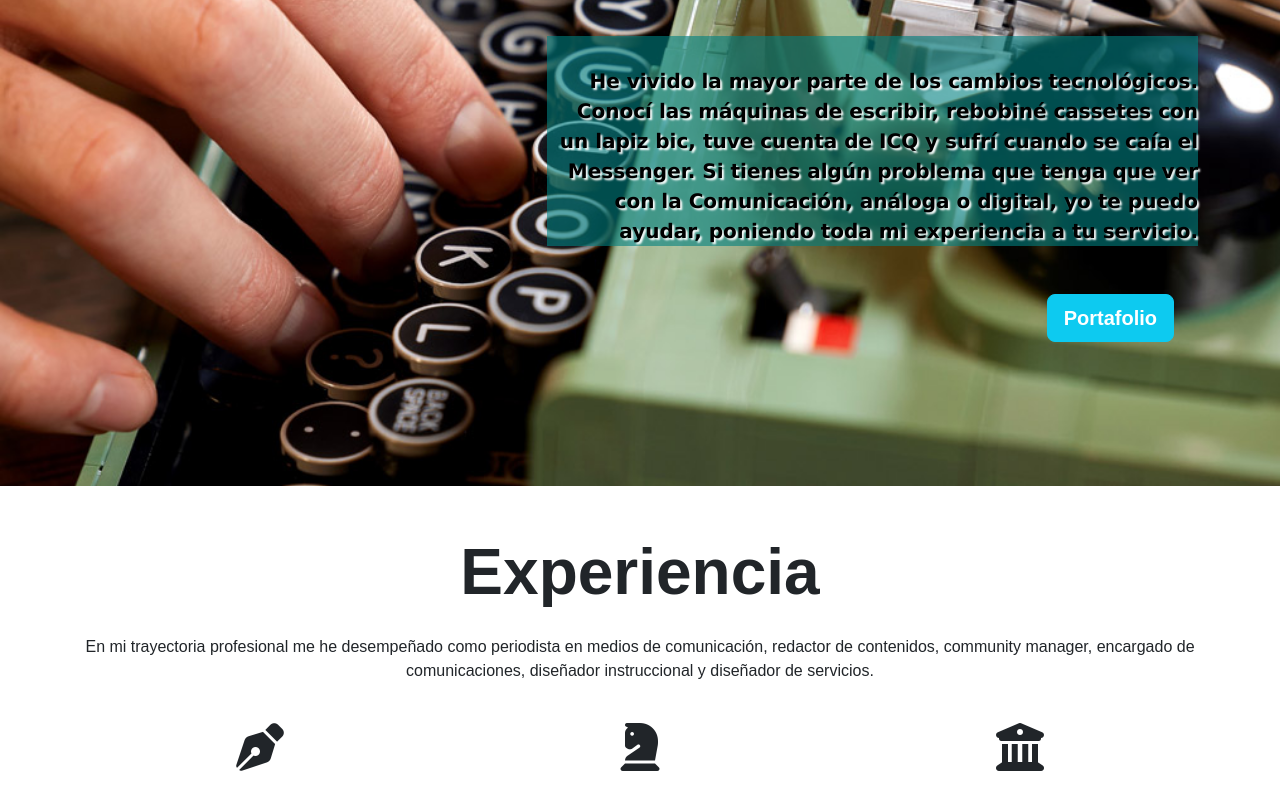
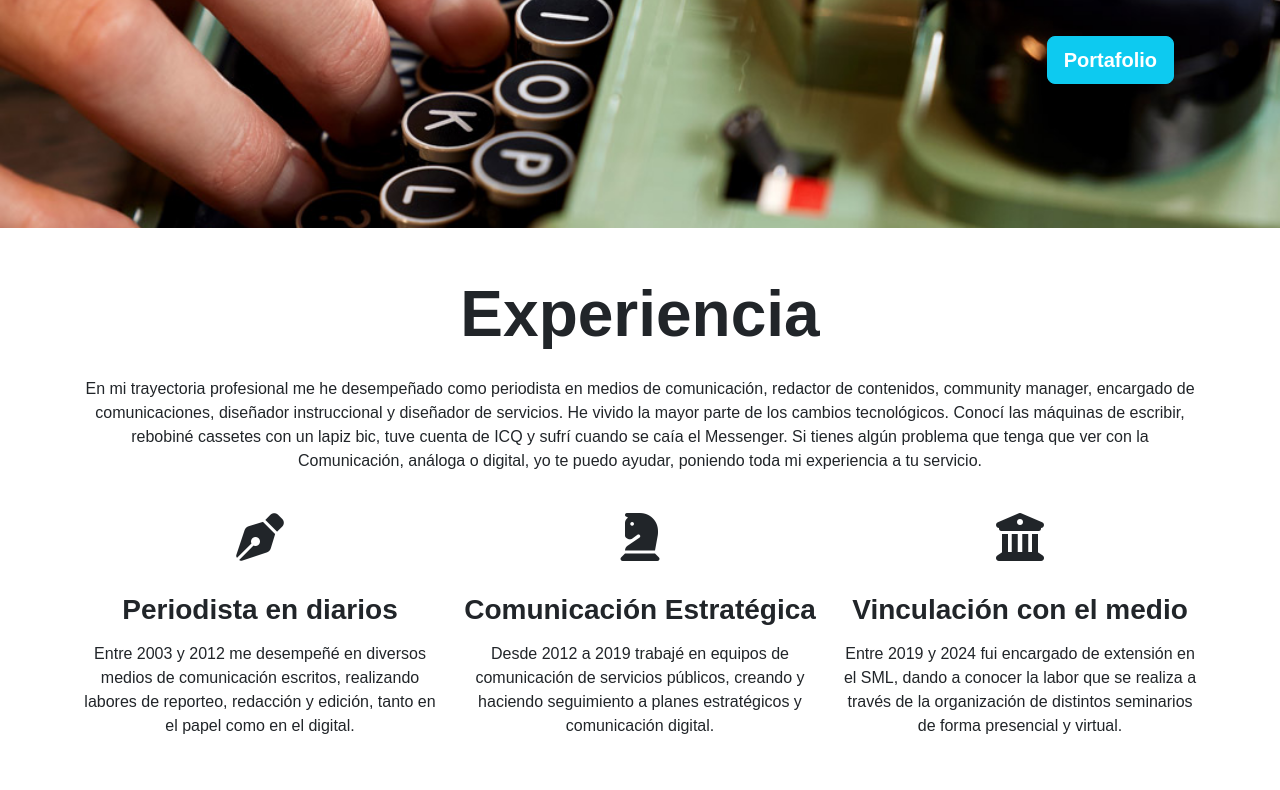
Before and after one commit to mraguilerag/greyw01f.github.io, a plain HTML site: page index.html in a window 1280 px wide. Shown: the part 444-1234 px from the top of the page. Drawn offline with nearby package versions, Linux system fonts and the light colour scheme.

Commit message:
cambios en textos y header

```diff
--- a/assets/css/estilos.css
+++ b/assets/css/estilos.css
@@ -29,9 +29,10 @@ h1 {
   color:black;
   text-shadow: 2px 2px 2px white;
   font-weight: bold;
-  font-family: Verdana, Geneva, Tahoma, sans-serif;
+  font-family: Verdana, Tahoma, sans-serif;
   font-size: 15pt;
   background: rgba(0, 128, 128, .6)
+
 
 }
 /* Mis trabajos */
--- a/index.html
+++ b/index.html
@@ -3,7 +3,7 @@
 <head>
     <meta charset="UTF-8">
     <meta name="viewport" content="width=device-width, initial-scale=1.0">
-    <title>Ramiro García CV</title>
+    <title>CV Periodista Ramiro García</title>
     <link href="https://cdn.jsdelivr.net/npm/bootstrap@5.3.3/dist/css/bootstrap.min.css" rel="stylesheet" integrity="sha384-QWTKZyjpPEjISv5WaRU9OFeRpok6YctnYmDr5pNlyT2bRjXh0JMhjY6hW+ALEwIH" crossorigin="anonymous">
     <script src="https://kit.fontawesome.com/1289f57507.js" crossorigin="anonymous"></script>
     <link rel="stylesheet" href="./assets/css/estilos.css">
@@ -44,9 +44,9 @@
                 <h1 class="display-1 fw-bold my-5">
                     Periodista que <br> soluciona problemas
                 </h1>
-                <p id="describe" class="my-5">
+                <!-- <p id="describe" class="my-5">
                     <br>He vivido la mayor parte de los cambios tecnológicos. <br>Conocí las máquinas de escribir, rebobiné cassetes con un lapiz bic, tuve cuenta de ICQ y sufrí cuando se caía el Messenger. Si tienes algún problema que tenga que ver con la Comunicación, análoga o digital, yo te puedo ayudar, poniendo toda mi experiencia a tu servicio.
-                </p>
+                </p> -->
                 <div class="mb-5 pb-5">
                     <button class="btn btn-lg btn-info text-light me-4"><a href="#Mis-trabajos" id="boton1">Portafolio</a></button>
 
@@ -62,7 +62,7 @@
         <h2 class="display-3 fw-bold my-4">Experiencia</h2>
 
         <p class="my-4">
-            En mi trayectoria profesional me he desempeñado como periodista en medios de comunicación, redactor de contenidos, community manager, encargado de comunicaciones, diseñador instruccional y diseñador de servicios.
+            En mi trayectoria profesional me he desempeñado como periodista en medios de comunicación, redactor de contenidos, community manager, encargado de comunicaciones, diseñador instruccional y diseñador de servicios. He vivido la mayor parte de los cambios tecnológicos. Conocí las máquinas de escribir, rebobiné cassetes con un lapiz bic, tuve cuenta de ICQ y sufrí cuando se caía el Messenger. Si tienes algún problema que tenga que ver con la Comunicación, análoga o digital, yo te puedo ayudar, poniendo toda mi experiencia a tu servicio.
         </p>
 
 
@@ -70,7 +70,7 @@
             <div class="col-12 col-md-4">
 
                 <i class="fas fa-pen-nib fa-3x my-3"></i>
-                <h3 class="my-3 fw-bold">Periodista diarios</h3>
+                <h3 class="my-3 fw-bold">Periodista en diarios</h3>
                 <p class="my-3">
                     Entre 2003 y 2012 me desempeñé en diversos medios de comunicación escritos, realizando labores de reporteo, redacción y edición, tanto en el papel como en el digital.
                 </p>
```
